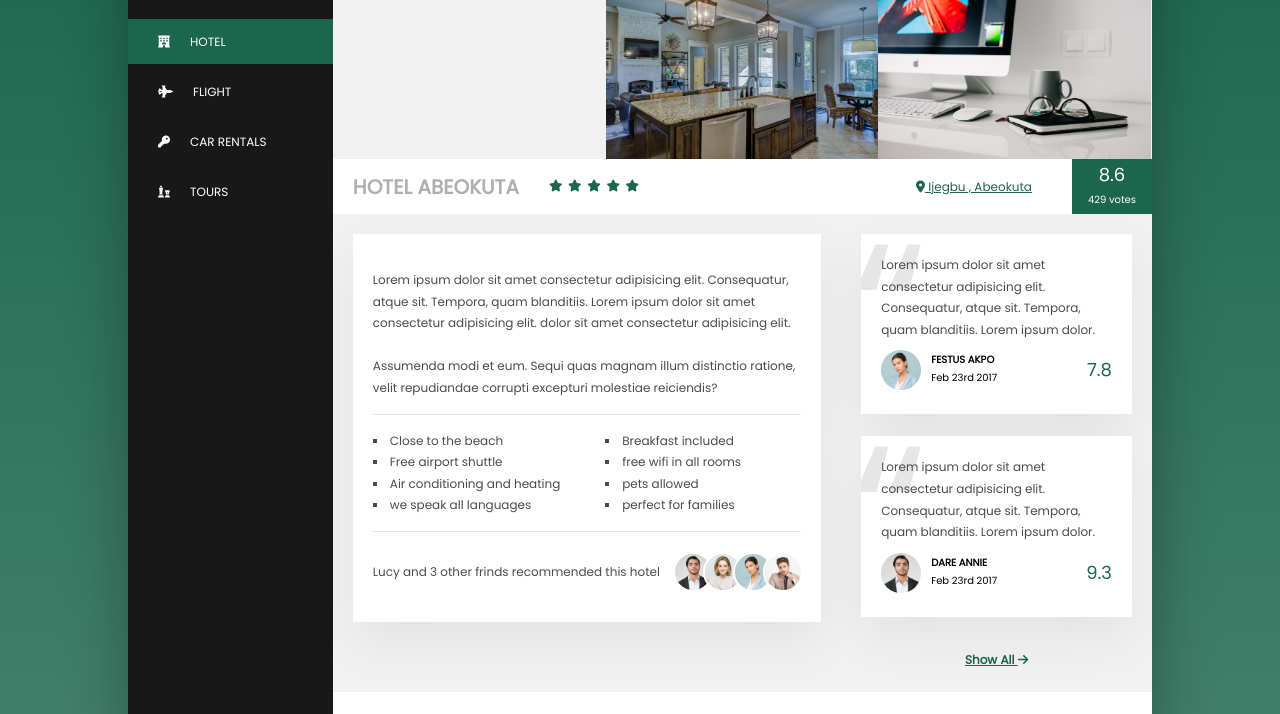
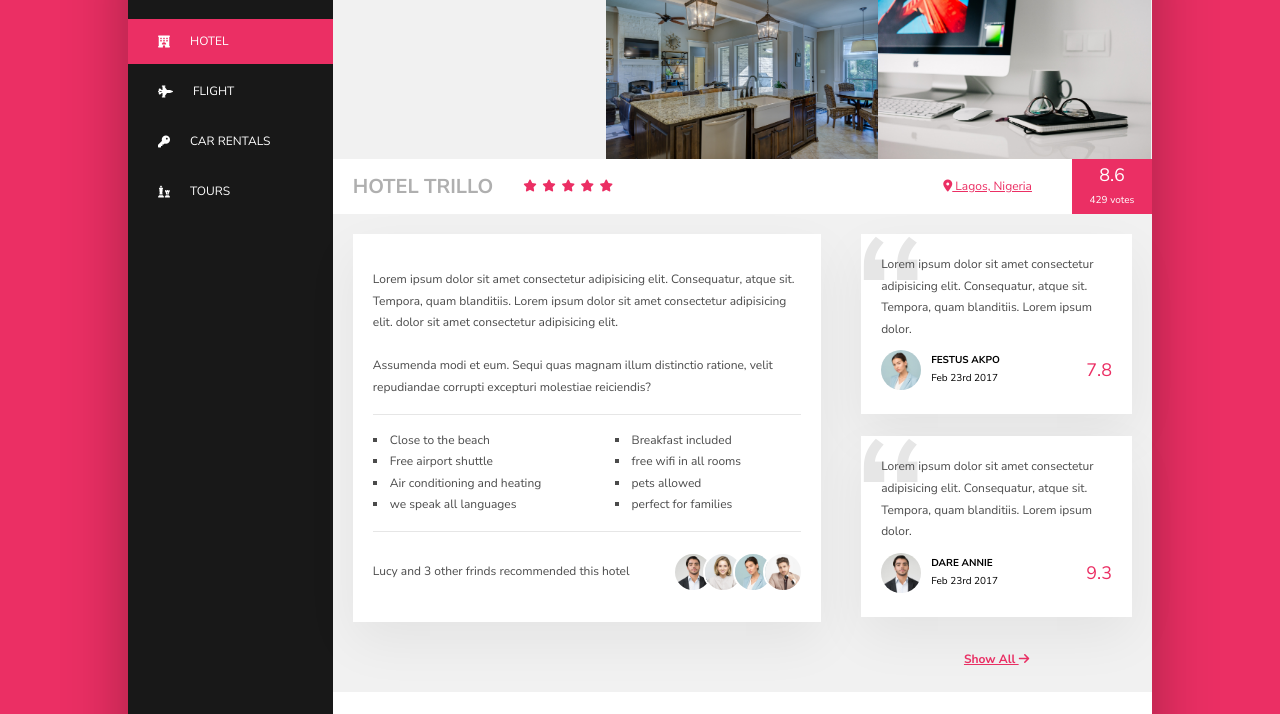
Before and after one commit to itscarew/trillo-landing-page, a website: page index.html in a window 1280 px wide. Shown: the part 151-865 px from the top of the page. Drawn offline with Linux system fonts and the light colour scheme.

Commit message:
changed font

```diff
--- a/index.html
+++ b/index.html
@@ -6,7 +6,7 @@
     <meta http-equiv="X-UA-Compatible" content="ie=edge" />
     <link rel="stylesheet" href="/src/css/index.min.css" />
     <link
-      href="https://fonts.googleapis.com/css?family=Poppins:300,400&display=swap"
+      href="https://fonts.googleapis.com/css?family=Nunito+Sans:400,700&display=swap"
       rel="stylesheet"
     />
     <script src="https://kit.fontawesome.com/3c3d32c537.js"></script>
@@ -108,7 +108,7 @@
           <div class="content__info">
             <div class="content__info_hotelname">
               <div class="content__info_hotelname_name">
-                <h1>HOTEL ABEOKUTA</h1>
+                <h1>HOTEL TRILLO</h1>
               </div>
               <div class="content__info_hotelname_stars">
                 <i class="fas fa-star"></i>
@@ -120,7 +120,7 @@
             </div>
             <div class="content__info_location">
               <div class="content__info_location_name">
-                <i class="fas fa-map-marker-alt"></i> Ijegbu , Abeokuta
+                <i class="fas fa-map-marker-alt"></i> Lagos, Nigeria
               </div>
               <div class="content__info_location_votes">
                 <span>8.6</span> <span>429 votes</span>
--- a/src/sass/base/_base.scss
+++ b/src/sass/base/_base.scss
@@ -1,4 +1,4 @@
-$color-primary: #1b664d;
+$color-primary: #eb2f64;
 $color-dark: #4b4b4b;
 $color-darker: #181818;
 $color-light: #fff;
@@ -28,11 +28,11 @@ html {
 }
 
 body {
-  font-family: "Poppins", sans-serif;
+  font-family: "Nunito Sans", sans-serif;
   background-image: linear-gradient(
-    to bottom,
-    $color-primary,
-    rgba($color-primary, 0.8)
+    to right bottom,
+    rgba($color-primary, 1),
+    rgba($color-primary, 1.8)
   );
   line-height: 1.8;
   min-height: 100vh;
@@ -57,12 +57,12 @@ select {
   outline: none;
   color: $color-dark;
   border: none;
-  font-family: "Poppins", sans-serif;
+  font-family: "Nunito Sans", sans-serif;
 }
 
 ::placeholder {
   color: $color-light-gray;
-  font-family: "Poppins", sans-serif;
+  font-family: "Nunito Sans", sans-serif;
 }
 
 button {
--- a/src/sass/sections/_contents.scss
+++ b/src/sass/sections/_contents.scss
@@ -120,7 +120,7 @@
         line-height: 1rem;
         font-size: 20rem;
         color: $color-gray;
-        font-family: "Poppins", sans-serif;
+        font-family: "Nunito Sans", sans-serif;
         z-index: -1;
       }
 
```
Also changed, not shown: src/css/index.css, src/css/index.min.css, src/css/index.prefix.css.
